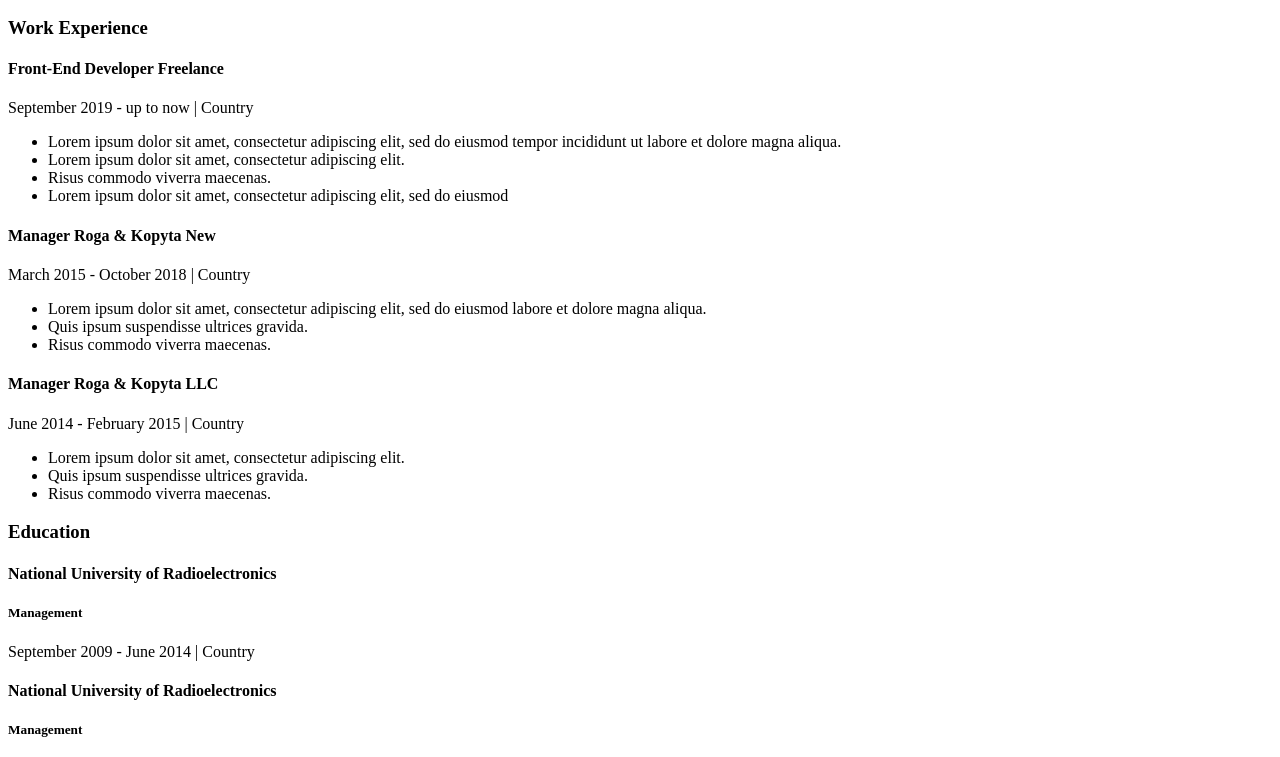
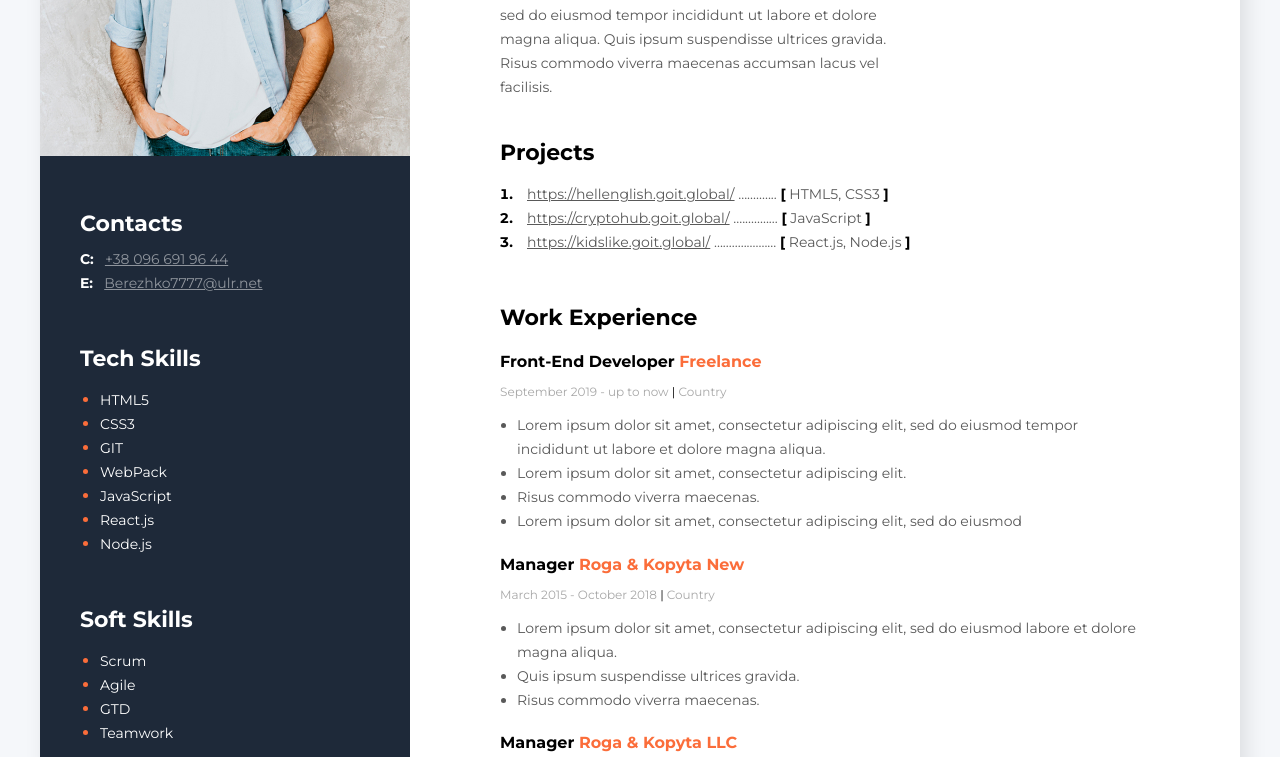
Before and after one commit to andriiberezhko/resume1.0, a plain HTML site: page index.html in a window 1280 px wide. Shown: the part 278-1035 px from the top of the page. Drawn offline with Linux system fonts and the light colour scheme; the site is published under a folder, as on GitHub Pages, so addresses that start at the root find nothing.

Commit message:
Update index.html

```diff
--- a/index.html
+++ b/index.html
@@ -9,7 +9,7 @@
     <link rel="preconnect" href="https://fonts.gstatic.com" crossorigin>
     <link href="https://fonts.googleapis.com/css2?family=Montserrat:wght@400;700&display=swap" rel="stylesheet">
 
-    <link rel="stylesheet" href="/CSS/style.css" type="text/css">
+    <link rel="stylesheet" href="./CSS/style.css" type="text/css">
 
 </head>
 <body>
```
